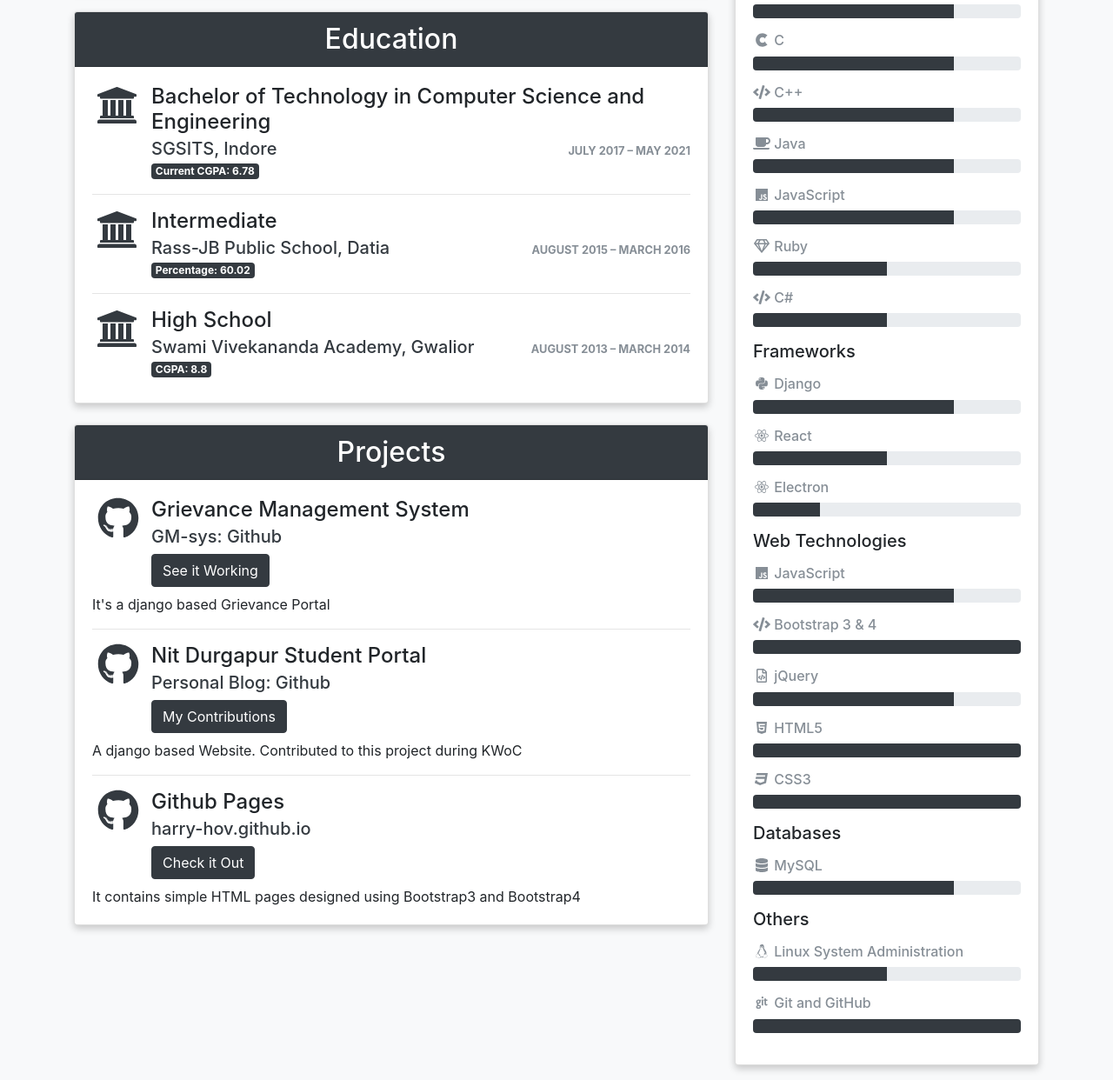
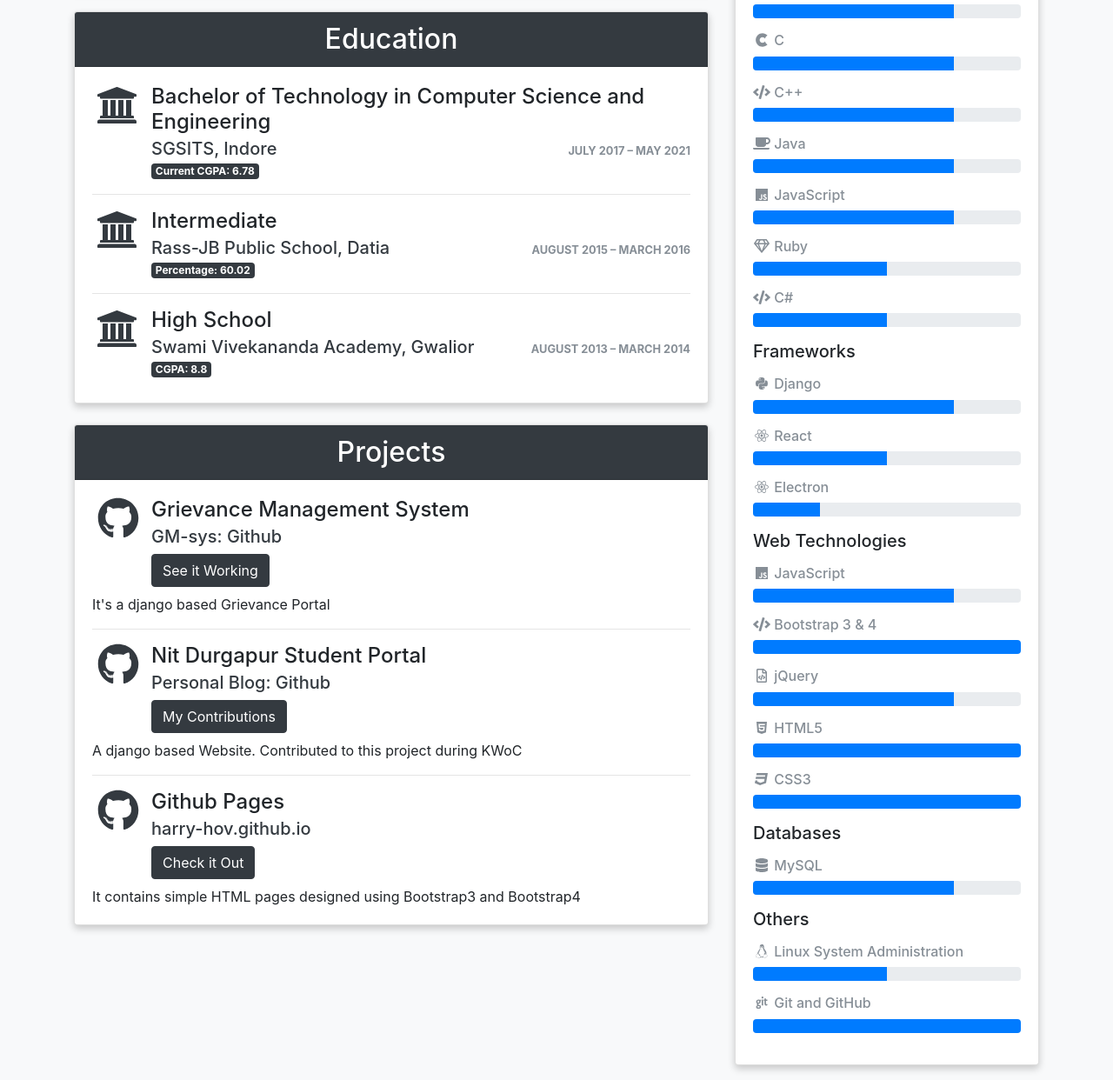
Before and after one commit to harry-hov/harry-hov.github.io, a plain HTML site: page templates/about.html in a window 1280 px wide. Shown: the part 1018-2260 px from the top of the page at 87% size. Drawn offline with Linux system fonts and the light colour scheme; files whose address does not match are found by name.

Commit message:
updated theme

```diff
--- a/templates/about.html
+++ b/templates/about.html
@@ -168,7 +168,7 @@
             <h2 class="card-header text-center text-white bg-dark">Contact Info</h2>
             <div class="card-body">
               <div class="media">
-                <div class="fa-layers fa-fw fa-2x mr-3 text-dark">
+                <div class="fa-layers fa-fw fa-2x mr-3 text-primary">
                   <i class="fas fa-circle"></i>
                   <i class="fas fa-male text-white" data-fa-transform="shrink-5"></i>
                 </div>
@@ -188,7 +188,7 @@
                 </div>
               </div>
               <div class="media">
-                <div class="fa-layers fa-fw fa-2x mr-3 text-dark">
+                <div class="fa-layers fa-fw fa-2x mr-3 text-success">
                   <i class="fas fa-circle"></i>
                   <i class="fas fa-phone text-white" data-fa-transform="shrink-8"></i>
                 </div>
@@ -199,7 +199,7 @@
                 </ul>
               </div>
               <div class="media">
-                <div class="fa-layers fa-fw fa-2x mr-3 text-dark">
+                <div class="fa-layers fa-fw fa-2x mr-3 text-primary">
                   <i class="fas fa-circle"></i>
                   <i class="fas fa-envelope text-white" data-fa-transform="shrink-8"></i>
                 </div>
@@ -211,7 +211,7 @@
                 </ul>
               </div>
               <div class="media">
-                <div class="fa-layers fa-fw fa-2x mr-3 text-dark">
+                <div class="fa-layers fa-fw fa-2x mr-3 text-warning">
                   <i class="fas fa-circle"></i>
                   <i class="fas fa-home text-white" data-fa-transform="shrink-8"></i>
                 </div>
@@ -230,7 +230,7 @@
             <h2 class="card-header text-center text-white bg-dark">Portfolio</h2>
             <div class="card-body">
               <div class="media">
-                <div class="fa-layers fa-fw fa-2x mr-3 text-dark">
+                <div class="fa-layers fa-fw fa-2x mr-3 text-danger">
                   <i class="fas fa-circle"></i>
                   <i class="fas fa-code text-white" data-fa-transform="shrink-8"></i>
                 </div>
@@ -240,7 +240,7 @@
                 </ul>
               </div>
               <div class="media">
-                <div class="fa-layers fa-fw fa-2x mr-3 text-dark">
+                <div class="fa-layers fa-fw fa-2x mr-3 text-success">
                   <i class="fas fa-circle"></i>
                   <i class="fas fa-pencil-alt text-white" data-fa-transform="shrink-8"></i>
                 </div>
@@ -259,81 +259,81 @@
                 <h3 class="h5 mb-3">Programming Languages</h3>
                 <h4 class="h6 text-muted"><i class="fab fa-fw fa-python"></i> Python</h4>
                 <div class="progress mb-3">
-                  <div class="progress-bar bg-dark w-75" role="progressbar" aria-valuenow="75" aria-valuemin="0" aria-valuemax="100"></div>
+                  <div class="progress-bar bg-primary w-75" role="progressbar" aria-valuenow="75" aria-valuemin="0" aria-valuemax="100"></div>
                 </div>
                 <h4 class="h6 text-muted"><i class="fab fa-fw fa-cuttlefish"></i> C</h4>
                 <div class="progress mb-3">
-                  <div class="progress-bar bg-dark w-75" role="progressbar" aria-valuenow="75" aria-valuemin="0" aria-valuemax="100"></div>
+                  <div class="progress-bar bg-primary w-75" role="progressbar" aria-valuenow="75" aria-valuemin="0" aria-valuemax="100"></div>
                 </div>
                 <h4 class="h6 text-muted"><i class="fas fa-fw fa-code"></i> C++</h4>
                 <div class="progress mb-3">
-                  <div class="progress-bar bg-dark w-75" role="progressbar" aria-valuenow="75" aria-valuemin="0" aria-valuemax="100"></div>
+                  <div class="progress-bar bg-primary w-75" role="progressbar" aria-valuenow="75" aria-valuemin="0" aria-valuemax="100"></div>
                 </div>
                 <h4 class="h6 text-muted"><i class="fas fa-fw fa-coffee"></i> Java </h4>
                 <div class="progress mb-3">
-                  <div class="progress-bar bg-dark w-75" role="progressbar" aria-valuenow="75" aria-valuemin="0" aria-valuemax="100"></div>
+                  <div class="progress-bar bg-primary w-75" role="progressbar" aria-valuenow="75" aria-valuemin="0" aria-valuemax="100"></div>
                 </div>
                 <h4 class="h6 text-muted"><i class="fab fa-fw fa-js"></i> JavaScript </h4>
                 <div class="progress mb-3">
-                  <div class="progress-bar bg-dark w-75" role="progressbar" aria-valuenow="75" aria-valuemin="0" aria-valuemax="100"></div>
+                  <div class="progress-bar bg-primary w-75" role="progressbar" aria-valuenow="75" aria-valuemin="0" aria-valuemax="100"></div>
                 </div>
                 <h4 class="h6 text-muted"><i class="far fa-fw fa-gem"></i> Ruby </h4>
                 <div class="progress mb-3">
-                  <div class="progress-bar bg-dark w-50" role="progressbar" aria-valuenow="50" aria-valuemin="0" aria-valuemax="100"></div>
+                  <div class="progress-bar bg-primary w-50" role="progressbar" aria-valuenow="50" aria-valuemin="0" aria-valuemax="100"></div>
                 </div>
                 <h4 class="h6 text-muted"><i class="fas fa-fw fa-code"></i> C# </h4>
                 <div class="progress mb-3">
-                  <div class="progress-bar bg-dark w-50" role="progressbar" aria-valuenow="50" aria-valuemin="0" aria-valuemax="100"></div>
+                  <div class="progress-bar bg-primary w-50" role="progressbar" aria-valuenow="50" aria-valuemin="0" aria-valuemax="100"></div>
                 </div>
 
                 <h3 class="h5 mb-3">Frameworks</h3>
                 <h4 class="h6 text-muted"><i class="fab fa-fw fa-python"></i> Django</h4>
                 <div class="progress mb-3">
-                  <div class="progress-bar bg-dark w-75" role="progressbar" aria-valuenow="80" aria-valuemin="0" aria-valuemax="100"></div>
+                  <div class="progress-bar bg-primary w-75" role="progressbar" aria-valuenow="80" aria-valuemin="0" aria-valuemax="100"></div>
                 </div>
                 <h4 class="h6 text-muted"><i class="fab fa-fw fa-react"></i> React</h4>
                 <div class="progress mb-3">
-                  <div class="progress-bar bg-dark w-50" role="progressbar" aria-valuenow="50" aria-valuemin="0" aria-valuemax="100"></div>
+                  <div class="progress-bar bg-primary w-50" role="progressbar" aria-valuenow="50" aria-valuemin="0" aria-valuemax="100"></div>
                 </div>
                 <h4 class="h6 text-muted"><i class="fab fa-fw fa-react"></i> Electron</h4>
                 <div class="progress mb-3">
-                  <div class="progress-bar bg-dark w-25" role="progressbar" aria-valuenow="25" aria-valuemin="0" aria-valuemax="100"></div>
+                  <div class="progress-bar bg-primary w-25" role="progressbar" aria-valuenow="25" aria-valuemin="0" aria-valuemax="100"></div>
                 </div>
 
                 <h3 class="h5 mb-3">Web Technologies</h3>
                 <h4 class="h6 text-muted"><i class="fab fa-fw fa-js"></i> JavaScript</h4>
                 <div class="progress mb-3">
-                  <div class="progress-bar bg-dark w-75" role="progressbar" aria-valuenow="75" aria-valuemin="0" aria-valuemax="100"></div>
+                  <div class="progress-bar bg-primary w-75" role="progressbar" aria-valuenow="75" aria-valuemin="0" aria-valuemax="100"></div>
                 </div>
                  <h4 class="h6 text-muted"><i class="fas fa-fw fa-code"></i> Bootstrap 3 & 4</h4>
                 <div class="progress mb-3">
-                  <div class="progress-bar bg-dark w-100" role="progressbar" aria-valuenow="100" aria-valuemin="0" aria-valuemax="100"></div>
+                  <div class="progress-bar bg-primary w-100" role="progressbar" aria-valuenow="100" aria-valuemin="0" aria-valuemax="100"></div>
                 </div>
                 <h4 class="h6 text-muted"><i class="far fa-fw fa-file-code"></i> jQuery</h4>
                 <div class="progress mb-3">
-                  <div class="progress-bar bg-dark w-75" role="progressbar" aria-valuenow="75" aria-valuemin="0" aria-valuemax="100"></div>
+                  <div class="progress-bar bg-primary w-75" role="progressbar" aria-valuenow="75" aria-valuemin="0" aria-valuemax="100"></div>
                 </div>
                 <h4 class="h6 text-muted"><i class="fab fa-fw fa-html5"></i> HTML5</h4>
                 <div class="progress mb-3">
-                  <div class="progress-bar bg-dark w-100" role="progressbar" aria-valuenow="100" aria-valuemin="0" aria-valuemax="100"></div>
+                  <div class="progress-bar bg-primary w-100" role="progressbar" aria-valuenow="100" aria-valuemin="0" aria-valuemax="100"></div>
                 </div>
                 <h4 class="h6 text-muted"><i class="fab fa-fw fa-css3"></i> CSS3</h4>
                 <div class="progress mb-3">
-                  <div class="progress-bar bg-dark w-100" role="progressbar" aria-valuenow="100" aria-valuemin="0" aria-valuemax="100"></div>
+                  <div class="progress-bar bg-primary w-100" role="progressbar" aria-valuenow="100" aria-valuemin="0" aria-valuemax="100"></div>
                 </div>
                 <h3 class="h5 mb-3">Databases</h3>
                 <h4 class="h6 text-muted"><i class="fas fa-fw fa-database"></i> MySQL</h4>
                 <div class="progress mb-3">
-                  <div class="progress-bar bg-dark w-75" role="progressbar" aria-valuenow="75" aria-valuemin="0" aria-valuemax="100"></div>
+                  <div class="progress-bar bg-primary w-75" role="progressbar" aria-valuenow="75" aria-valuemin="0" aria-valuemax="100"></div>
                 </div>
                 <h3 class="h5 mb-3">Others</h3>
                 <h4 class="h6 text-muted"><i class="fab fa-fw fa-linux"></i> Linux System Administration</h4>
                 <div class="progress mb-3">
-                  <div class="progress-bar bg-dark w-50" role="progressbar" aria-valuenow="50" aria-valuemin="0" aria-valuemax="100"></div>
+                  <div class="progress-bar bg-primary w-50" role="progressbar" aria-valuenow="50" aria-valuemin="0" aria-valuemax="100"></div>
                 </div>
                 <h4 class="h6 text-muted"><i class="fab fa-fw fa-git"></i> Git and GitHub</h4>
                 <div class="progress mb-3">
-                  <div class="progress-bar bg-dark w-100" role="progressbar" aria-valuenow="100" aria-valuemin="0" aria-valuemax="100"></div>
+                  <div class="progress-bar bg-primary w-100" role="progressbar" aria-valuenow="100" aria-valuemin="0" aria-valuemax="100"></div>
                 </div>
               </div>
               <div class="mb-3">
@@ -346,11 +346,11 @@
             <div class="card-body">
               <h4 class="h6 text-muted"><i class="fas fa-fw fa-language"></i> English</h4>
               <div class="progress mb-3">
-                <div class="progress-bar bg-dark w-75" role="progressbar" aria-valuenow="75" aria-valuemin="0" aria-valuemax="100"></div>
+                <div class="progress-bar bg-primary w-75" role="progressbar" aria-valuenow="75" aria-valuemin="0" aria-valuemax="100"></div>
               </div>
               <h4 class="h6 text-muted"><i class="fas fa-fw fa-language"></i> Hindi</h4>
               <div class="progress mb-3">
-                <div class="progress-bar bg-dark w-100" role="progressbar" aria-valuenow="100" aria-valuemin="0" aria-valuemax="100"></div>
+                <div class="progress-bar bg-primary w-100" role="progressbar" aria-valuenow="100" aria-valuemin="0" aria-valuemax="100"></div>
               </div>
             </div>
           </div>
```
Also changed, not shown: templates/test.html (+1 -1 lines). Lines whose indentation alone changed are shown as unchanged.
